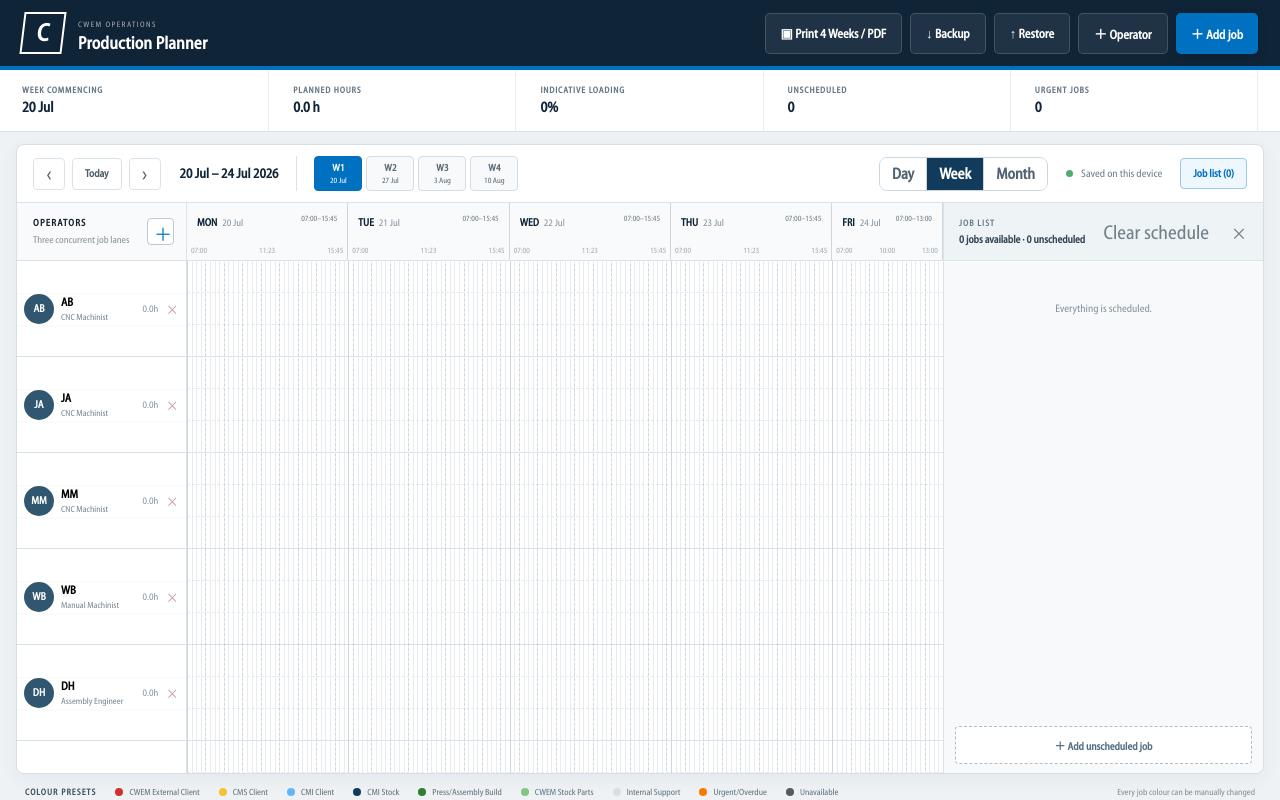
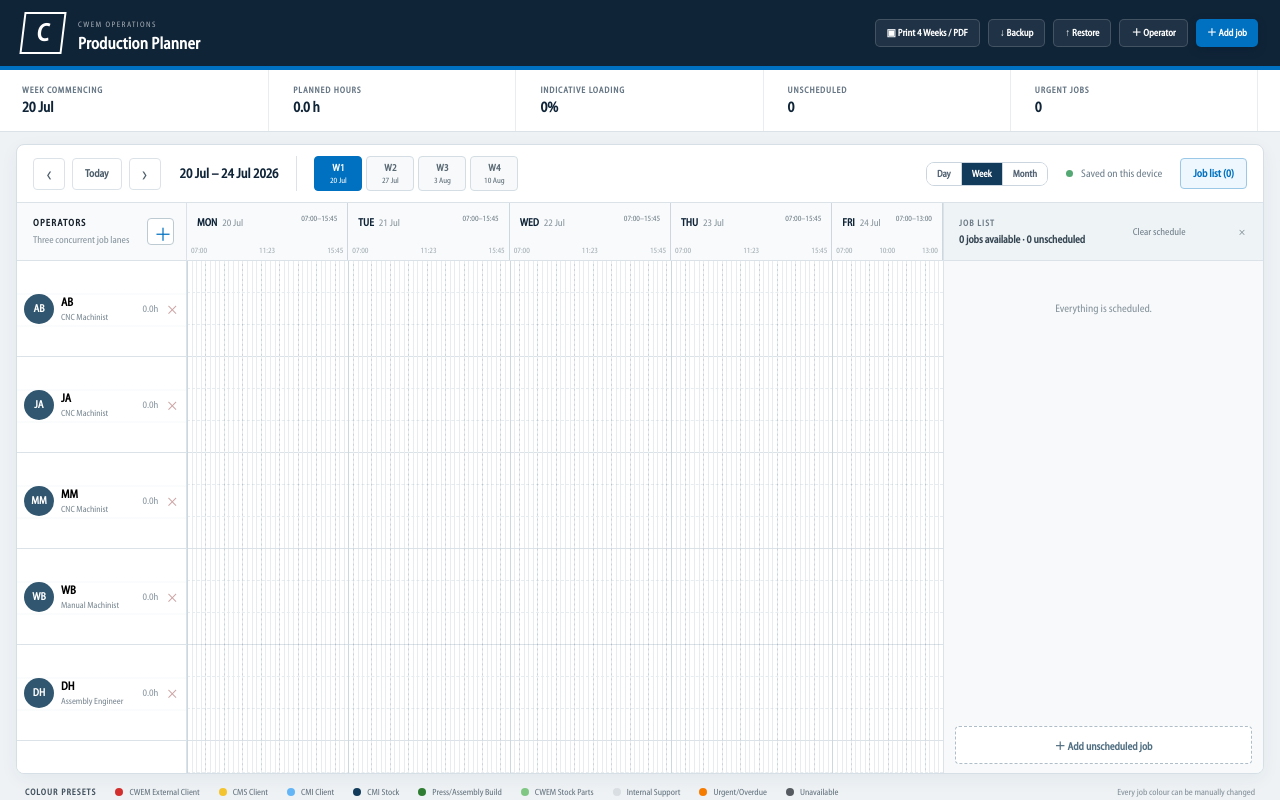
Before and after one commit to andcarCWEM/CWEM-Production-Planner, a React (Vite) app: page / in a window 1280 px wide. Built offline with nearby package versions, Linux system fonts and the light colour scheme.

Commit message:
Tune planner controls and top bar typography

```diff
--- a/src/styles.css
+++ b/src/styles.css
@@ -259,6 +259,10 @@ html, body, #root { width:100%; height:100%; overflow:hidden; }
 .week-nav h2 { font-size:14px; }
 .week-nav button.today, .backlog-toggle { font-size:11px; }
 .legend { font-size:9px; }
+.view-switch button { font-family:"Myriad Pro Light Condensed","Segoe UI",Arial,sans-serif; font-size:10px !important; line-height:1; font-stretch:normal; padding:6px 10px; }
+.job-list-actions button, .backlog-head > button { font-family:"Myriad Pro Light Condensed","Segoe UI",Arial,sans-serif; font-size:10px !important; line-height:1; font-stretch:normal; }
+.topbar .button { font-family:"Myriad Pro Light Condensed","Segoe UI",Arial,sans-serif; font-size:10px !important; line-height:1; font-stretch:normal; padding:8px 11px; }
+.topbar .brand-copy h1 { font-size:17px !important; line-height:1; }
 .job-content strong { font-size:clamp(8px, .5vw, 11px); }
 .job-content span { font-size:clamp(7px, .38vw, 9px); }
 .month-job strong { font-size:clamp(7px, .4vw, 9px); }
```
